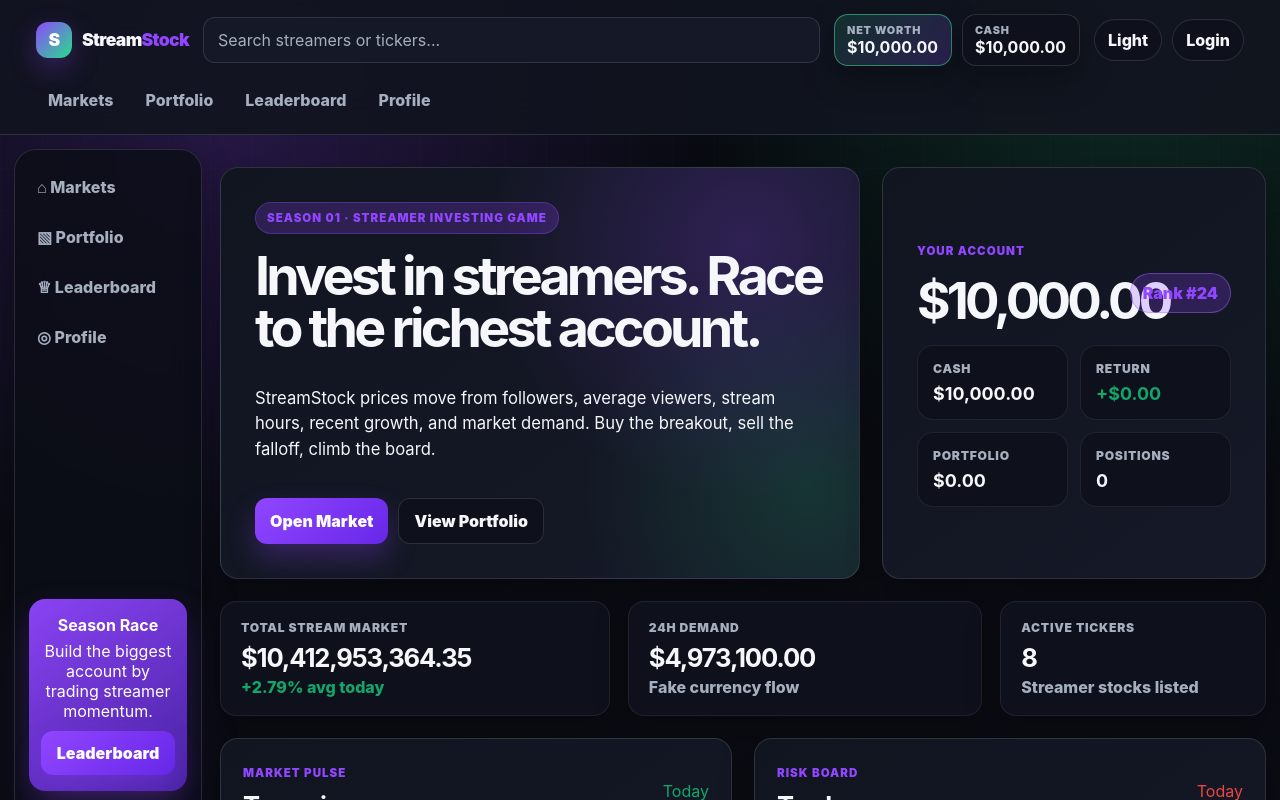
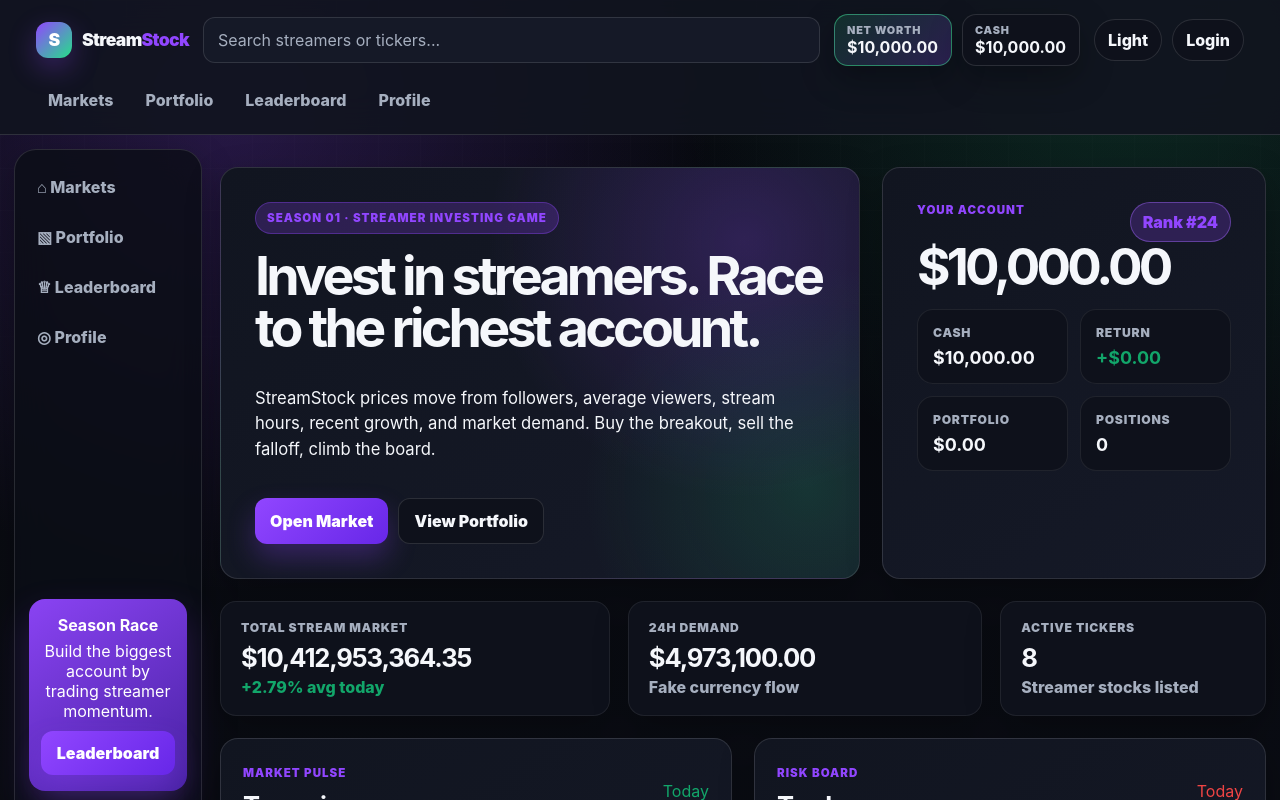
Before and after one commit to iamwyan/streamstock, a Next.js app: page / in a window 1280 px wide. Shown: the top 800 px of the page. Built offline with nearby package versions, Linux system fonts and the light colour scheme.

Commit message:
Rank placement

```diff
--- a/app/globals.css
+++ b/app/globals.css
@@ -1158,18 +1158,28 @@ input::placeholder { color: var(--muted); }
   .v16-top100 { width: 100%; }
 }
 
-/* v17 homepage spacing + profile rehaul */
+/* v18 homepage account badge fix + profile rehaul */
+.account-snapshot-card {
+  align-content: start;
+}
 .snapshot-top {
-  align-items: center;
-  gap: 22px;
+  align-items: start;
+  gap: 18px;
+}
+.snapshot-top > div:first-child {
+  display: grid;
+  gap: 14px;
 }
 .snapshot-money {
-  margin-top: 6px;
-  line-height: 1.02;
+  margin-top: 0;
+  line-height: .92;
+  padding-top: 2px;
 }
 .rank-chip {
-  align-self: center;
-  transform: translateY(10px);
+  align-self: start;
+  justify-self: end;
+  transform: none;
+  margin-top: 0;
 }
 
 .profile-rework {
```
